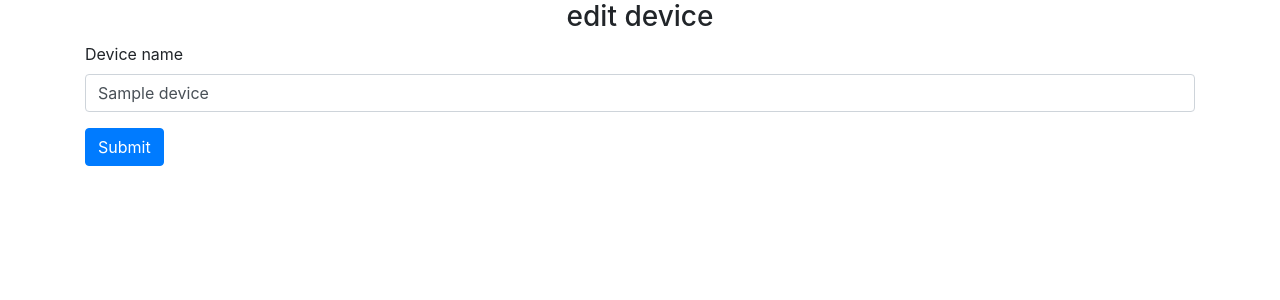
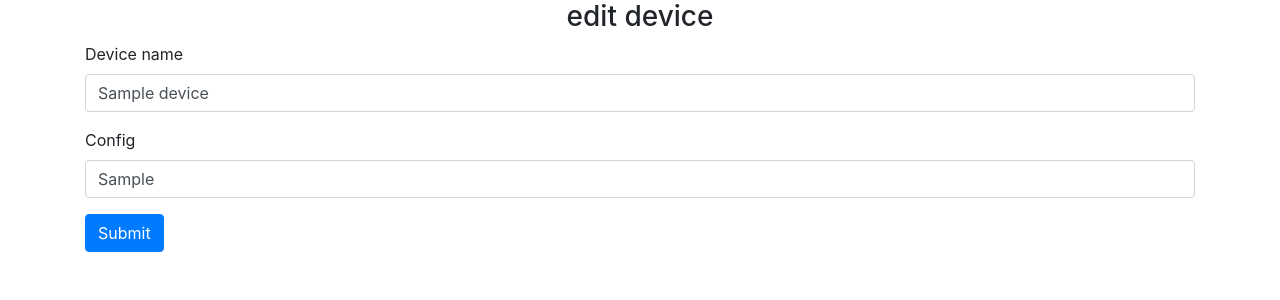
Before and after one commit to gious86/ubda9, a Flask app: page /edit_device/1 in a window 1280 px wide. Shown: the part 56-356 px from the top of the page. Run offline with Flask 3, Linux system fonts and the light colour scheme; a user stored in the database is signed in; tables that the repository leaves empty hold one stand-in row (values such as "Sample post"); some libraries are stand-ins or nearby versions.

Commit message:
device config stuff

```diff
--- a/ubda/__init__.py
+++ b/ubda/__init__.py
@@ -13,6 +13,10 @@ device_models = {
         'inputs':1,
         },
     'fumfli_c3_bt':{
+        'outputs':1,
+        'inputs':1,
+        },
+    'fumfli_c3_ac':{
         'outputs':1,
         'inputs':1,
         },
--- a/ubda/templates/edit_device.html
+++ b/ubda/templates/edit_device.html
@@ -15,6 +15,18 @@
       </select>
     </div>
 
+    <div class="form-group">
+      <label for="Config">Config</label>
+      <input
+        type="text"
+        class="form-control"
+        id="Config"
+        name="Config"
+        placeholder="Config json"
+        value = "{{ device.config }}"/>
+      </select>
+    </div>
+
     <button type="submit" class="btn btn-primary">Submit</button>
   </form>
 
--- a/ubda/views.py
+++ b/ubda/views.py
@@ -7,6 +7,7 @@ from datetime import datetime
 from werkzeug.security import generate_password_hash
 from .device_server import send_reset_cmd, send_sync_cmd, send_ota_cmd, online_devices
 import io
+import json
 
 views = Blueprint('views', __name__)
 
@@ -54,10 +55,19 @@ def edit_device(id):
         return redirect(url_for('views.devices'))
     if request.method == 'POST':
         name = request.form.get('Name')
-        device.name = name
-        db.session.add(device)
-        db.session.commit()
-        flash('Device updated', category='success')
+        config = request.form.get('Config')
+        try:
+            j = json.loads(config)
+        except:
+            j = None
+        if j is not None: #
+            device.name = name
+            device.config = config
+            db.session.add(device)
+            db.session.commit()
+            flash('Device updated', category='success')
+        else:
+            flash('Wrong format, config must be json', category='error')
         return redirect(url_for('views.devices'))
     return render_template("edit_device.html", user = current_user, device = device)
 
@@ -104,17 +114,20 @@ def send_config(id):
     if not device :
         abort(404)
     buf = io.BytesIO()
-    buf.write('''{"aps":[
-        {"ssid":"shvancki","password":"11111111"},
-        {"ssid":"10 e block guest","password":""},
-        {"ssid":"GREAN_WIFI","password":"wifipass"},
-        {"ssid":"OCH Lobby","password":"och2020!"},
-        {"ssid":"MyLePort","password":"myleport"}
-        ],
-    "server_address":"wss://ubda.ge/ws",
-    "ota_server_address":"https://static.ubda.ge",
-    "config_host":"http://ubda.ge",
-    "unlock_time" : 1000}'''.encode())
+    if device.config is None:
+        buf.write('''{"aps":[
+            {"ssid":"shvancki","password":"11111111"},
+            {"ssid":"10 e block guest","password":""},
+            {"ssid":"GREAN_WIFI","password":"wifipass"},
+            {"ssid":"OCH Lobby","password":"och2020!"},
+            {"ssid":"MyLePort","password":"myleport"}
+            ],
+        "server_address":"wss://ubda.ge/ws",
+        "ota_server_address":"https://static.ubda.ge",
+        "config_host":"http://ubda.ge",
+        "unlock_time" : 1000}'''.encode())
+    else:
+        buf.write(device.config.encode())
     buf.seek(0)
     return send_file(buf, download_name='conf.json')
 
```
Also changed, not shown: ubda/models.py (+0 -21 lines).
